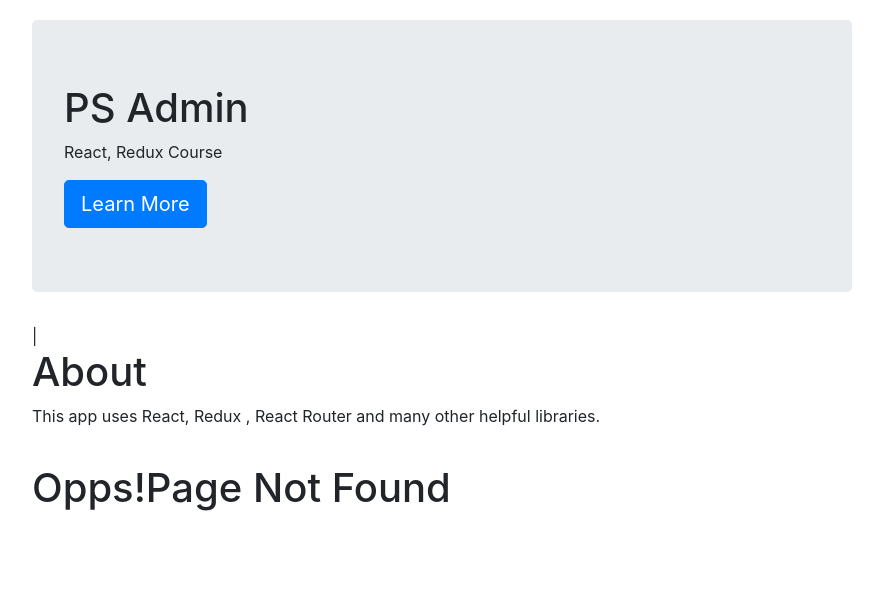
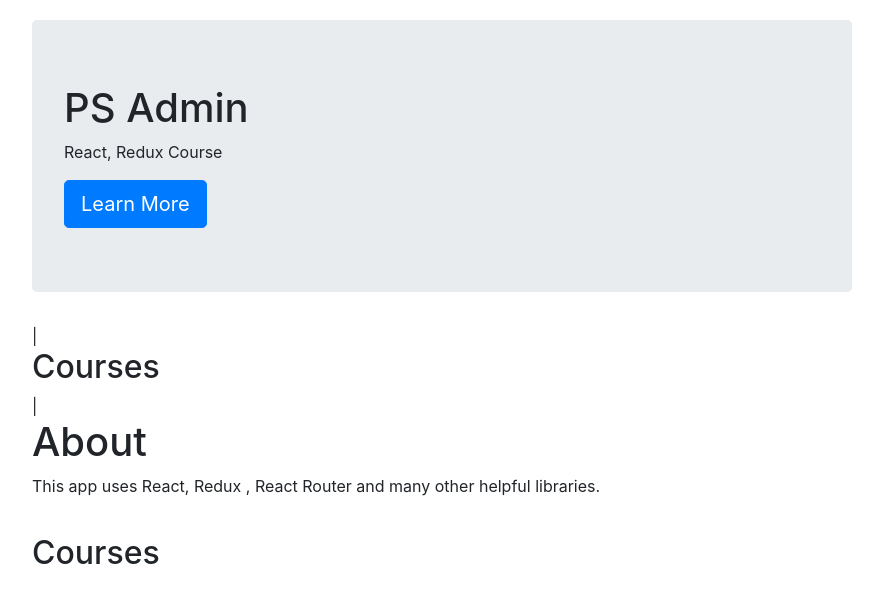
Before and after one commit to vhbazan/ps-react-app-with-redux, a React app: page /courses in a window 1280 px wide. Before the commit this address had no page. Shown: the top 602 px of the page, without its empty margins (198-1081 px from the left). Built offline with nearby package versions, Linux system fonts and the light colour scheme.

Commit message:
Add CursePage and integrate it in the app

```diff
--- a/src/components/App.js
+++ b/src/components/App.js
@@ -5,6 +5,7 @@ import HomePage from "./home/HomePage";
 import AboutPage from "./about/AboutPage";
 import Header from "./common/Header";
 import PageNotFound from "./pageNotFound";
+import CoursePage from "./courses/CoursePage";
 
 function App() {
   return (
@@ -12,6 +13,7 @@ function App() {
       <Header />
       <Switch>
         <Route exact path="/" component={HomePage} />
+        <Route path="/courses" component={CoursePage} />
         <Route path="/about" component={AboutPage} />
         <Route component={PageNotFound} />
       </Switch>
--- a/src/components/common/Header.js
+++ b/src/components/common/Header.js
@@ -2,6 +2,7 @@ import React from "react";
 import { NavLink } from "react-router-dom";
 import Homepage from "../home/HomePage";
 import AboutPage from "../about/AboutPage";
+import CoursePage from "../courses/CoursePage";
 
 const Header = () => {
   const activeStyle = {
@@ -14,6 +15,10 @@ const Header = () => {
         Home
       </NavLink>
       {" | "}
+      <NavLink to="/courses" activeStyle={activeStyle} component={CoursePage}>
+        Courses
+      </NavLink>
+      {" | "}
       <NavLink to="/about" activeStyle={activeStyle} component={AboutPage}>
         About
       </NavLink>
--- /dev/null
+++ b/src/components/courses/CoursePage.js
@@ -0,0 +1,13 @@
+import React, { Component } from "react";
+
+class CoursePage extends Component {
+  render() {
+    return (
+      <div>
+        <h2>Courses</h2>
+      </div>
+    );
+  }
+}
+
+export default CoursePage;
```
